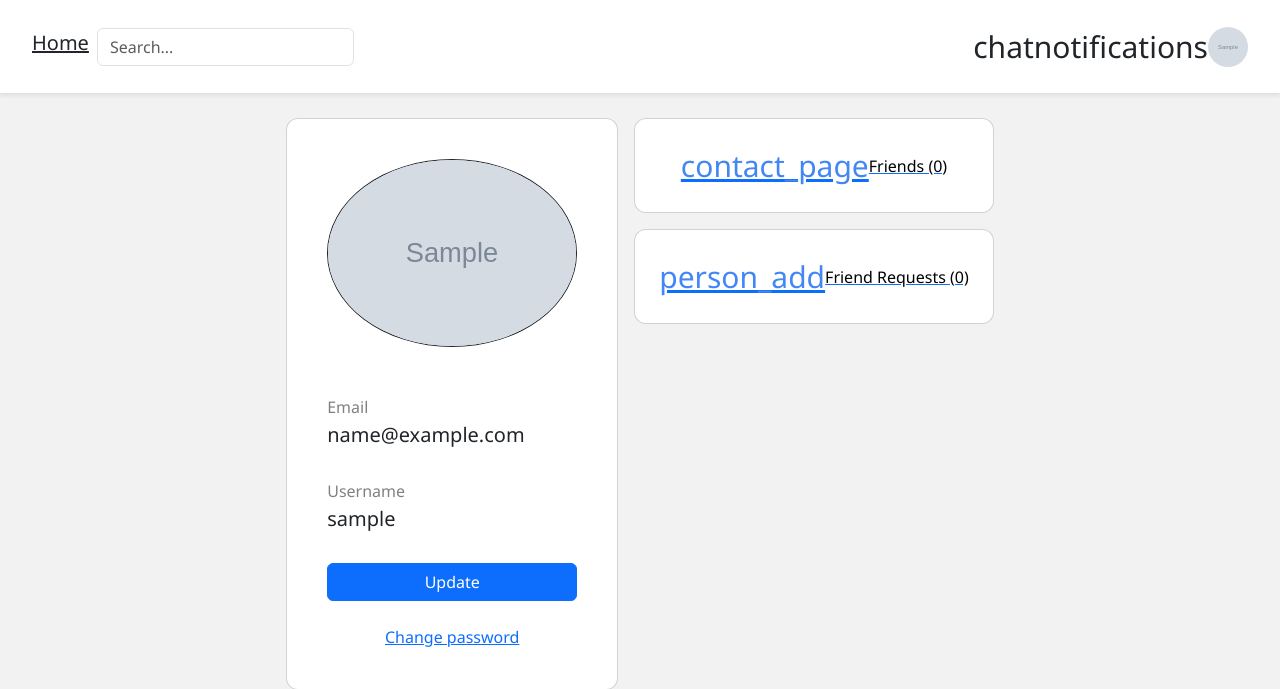
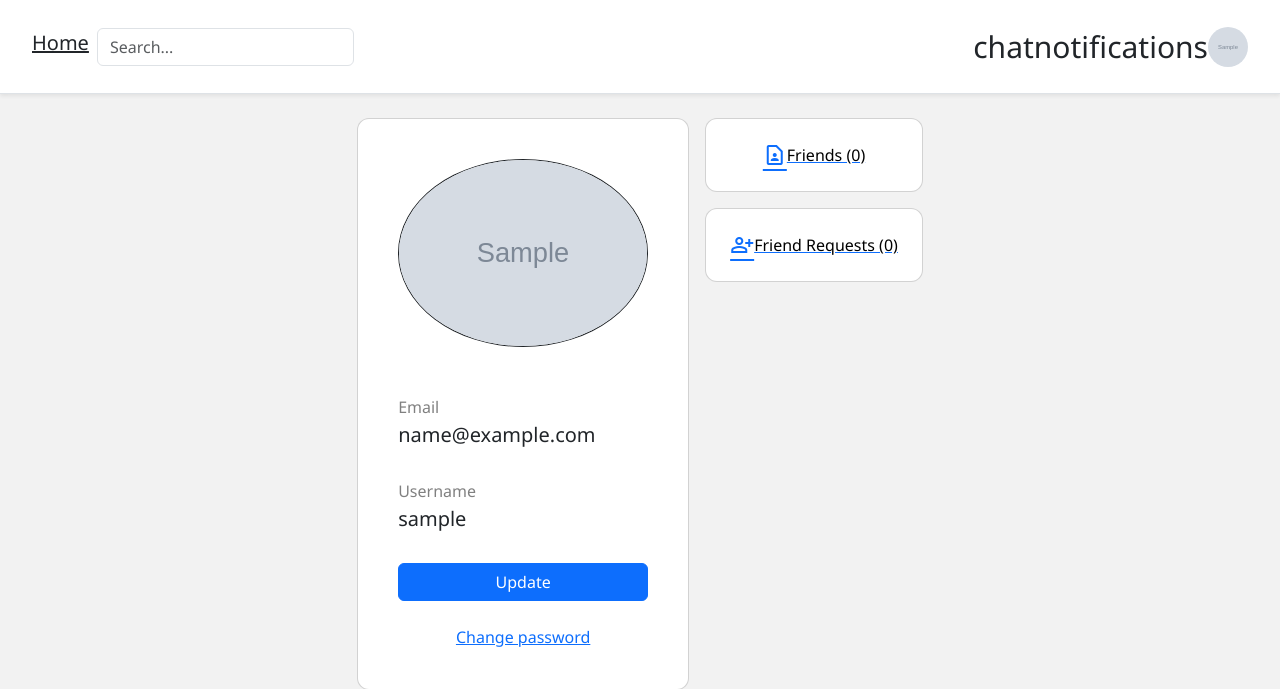
Before and after one commit to Arpit1033/Django-ChatApp, a Django app: page /account/1/ in a window 1280 px wide. Shown: the top 689 px of the page. Run offline with Django 3.2, Linux system fonts and the light colour scheme; a user stored in the database is signed in; tables that the repository leaves empty hold one stand-in row (values such as "Sample post"); grey boxes marked "Sample" are stand-in pictures; some libraries are stand-ins or nearby versions.

Commit message:
Update font stylesheet to include Material Symbols Outlined for icons

```diff
--- a/src/account/templates/account/account.html
+++ b/src/account/templates/account/account.html
@@ -151,7 +151,7 @@
 		  		<div class="d-flex flex-column pt-4">
 					<a href="#">
 						<div class="d-flex flex-row align-items-center justify-content-center icon-container">
-							<span class="material-icons mr-2 friends-icon">contact_page</span><span class="friend-text">Friends (0)</span>
+							<span class="material-symbols-outlined">contact_page</span><span class="friend-text">Friends (0)</span>
 						</div>
 					</a>
 				</div>
@@ -165,7 +165,7 @@
 		  		<div class="d-flex flex-column pt-4">
 					<a href="#">
 						<div class="d-flex flex-row align-items-center justify-content-center icon-container">
-							<span class="material-icons mr-2 person-add-icon">person_add</span><span class="friend-text">Friend Requests (0)</span>
+							<span class="material-symbols-outlined">person_add</span><span class="friend-text">Friend Requests (0)</span>
 						</div>
 					</a>
 				</div>
--- a/src/templates/base.html
+++ b/src/templates/base.html
@@ -7,6 +7,7 @@
     <title>Chat App</title>
     <link rel="stylesheet" href="{% static 'bootstrap/css/bootstrap.min.css' %}">
     <link href="https://fonts.googleapis.com/css2?family=Material+Icons" xrel="stylesheet">
+    <link rel="stylesheet" href="https://fonts.googleapis.com/css2?family=Material+Symbols+Outlined:opsz,wght,FILL,GRAD@24,400,0,0" />
 </head>
 <body>
     {% comment %} Header {% endcomment %}
```
